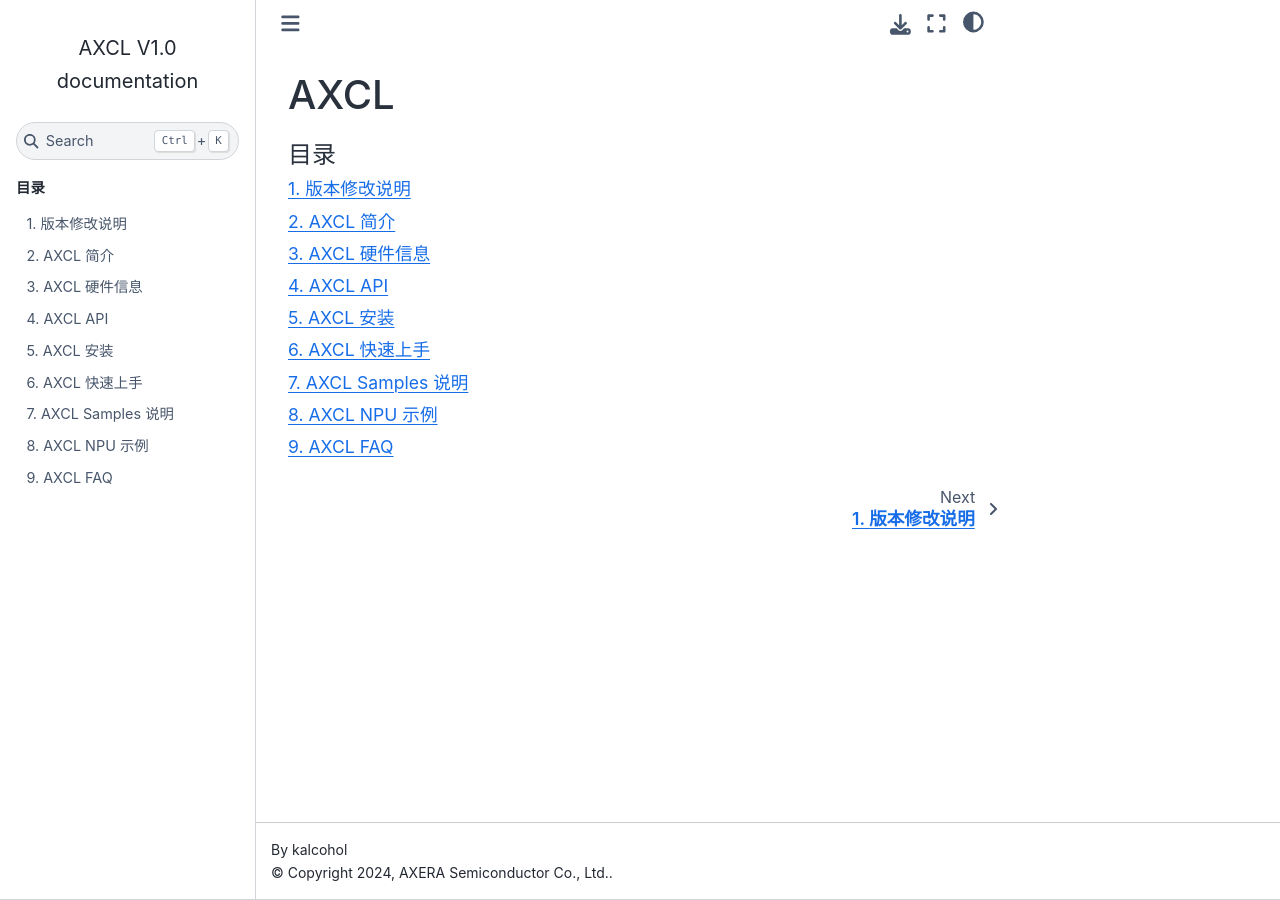
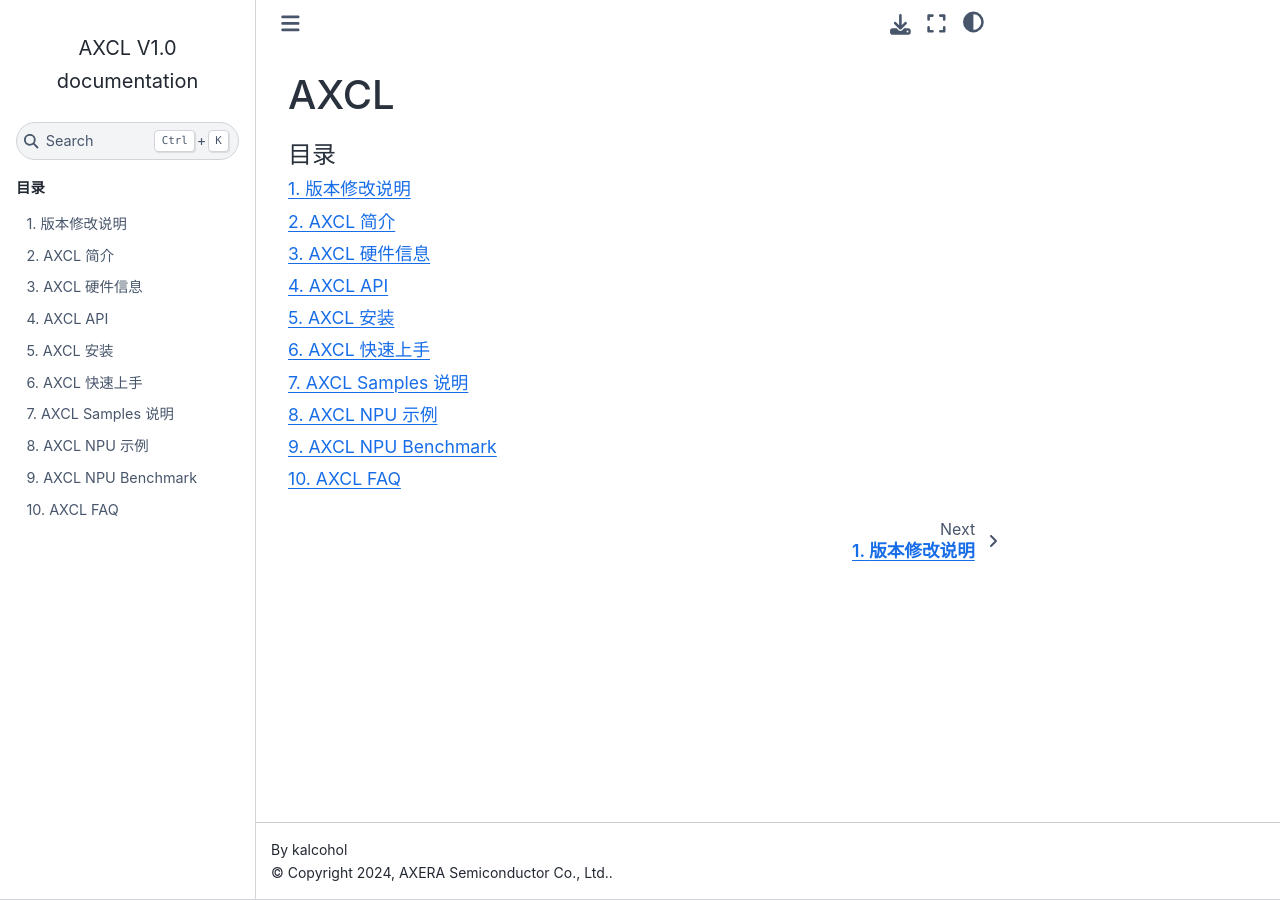
Before and after one commit to AXERA-TECH/axcl-docs, a Sphinx documentation site: the page built from source/index.rst, in a window 1280 px wide. Built offline with Sphinx 7.4.7 and the Sphinx Book theme 1.1.4, drawn with Linux system fonts in a browser that asks for light colours.

Commit message:
add npu benchmark into index

```diff
--- a/source/index.rst
+++ b/source/index.rst
@@ -20,4 +20,5 @@
   doc_guide_quick_start.md
   doc_guide_samples.md
   doc_guide_npu_samples.md
+  doc_guide_npu_benchmark.md
   doc_guide_faq.md
```
